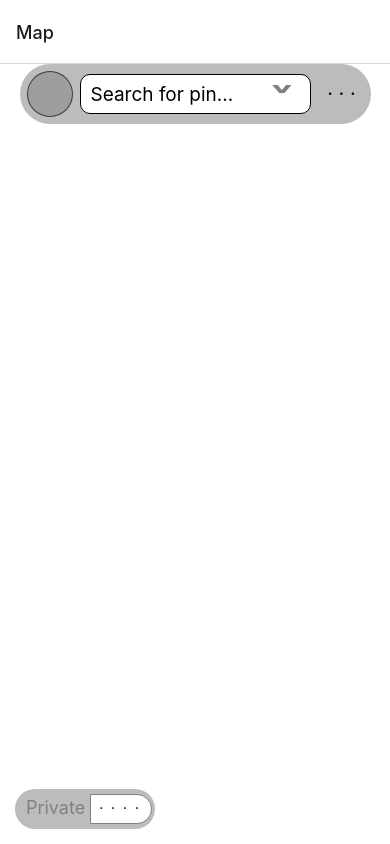
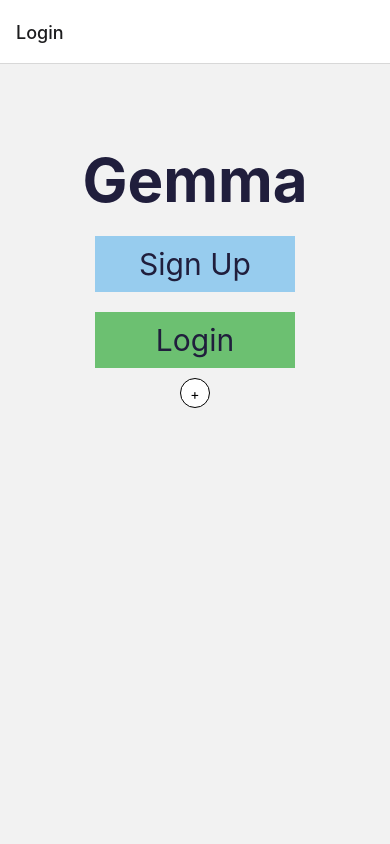
Before and after one commit to BradenLWeber/Gemma, a React Native app: screen / in a window 390 px wide. Built offline with nearby package versions, Linux system fonts and the light colour scheme; grey boxes are pictures that could not be loaded.

Commit message:
Login screen edits

```diff
--- a/App.js
+++ b/App.js
@@ -41,13 +41,13 @@ export default function App() {
     return (
       <View style={styles.container}>
         {/* Makes sure the top bar is placed well */}
-        <View style={{height: 10}} />
+        <View style={{ height: 10 }} />
         {/* Public/private bar at the bottom of the screen */}
         <PublicPrivateBar type={publicOrPrivate} onClick={clickPublicOrPrivate} />
 
         {/* User bar at top of the screen */}
         <UserBar
-          userPhoto={{uri: userPhoto}}
+          userPhoto={{ uri: userPhoto }}
           navigator={navigation}
           setBoardsType={(type) => setBoardsType(type)}
           boardScreen={false}
@@ -56,35 +56,35 @@ export default function App() {
     );
   };
 
-  function loginScreen({navigation}) {
+  function loginScreen({ navigation }) {
     return (
       <View>
-        <Login navigator={navigation} setUserInfo={setUserInfo}/>
+        <Login navigator={navigation} setUserInfo={setUserInfo} />
 
         <TouchableOpacity style={styles.PinButton} onPress={handleModal}>
           <View style={styles.addWrapper}>
-          <Text> + </Text>
+            <Text> + </Text>
           </View>
-          </TouchableOpacity>
-          <PinNote state={isModalVisible} onClick={() => setisModalVisible()}/>
+        </TouchableOpacity>
+        <PinNote state={isModalVisible} onClick={() => setisModalVisible()} />
       </View>
     )
   };
 
-  function boardsScreen({navigation}) {
+  function boardsScreen({ navigation }) {
     return (
       <>
-        <View style={{alignItems: 'center', top: 12}}>
+        <View style={{ alignItems: 'center', top: 12 }}>
           <View style={styles.boardContainer}>
             <View style={styles.screenTitleView}>
               <Text style={styles.screenTitleText}>{boardsType} boards</Text>
             </View>
           </View>
-          <Board boardType={boardsType} navigator={navigation}/>
-          <Board boardType={boardsType} navigator={navigation}v/>
-          <Board boardType={boardsType} navigator={navigation}/>
+          <Board boardType={boardsType} navigator={navigation} />
+          <Board boardType={boardsType} navigator={navigation} v />
+          <Board boardType={boardsType} navigator={navigation} />
           <UserBar
-            userPhoto={{uri: userPhoto}}
+            userPhoto={{ uri: userPhoto }}
             navigator={navigation}
             setBoardsType={(type) => setBoardsType(type)}
             boardScreen={true}
@@ -98,8 +98,8 @@ export default function App() {
 
   return (
     <NavigationContainer>
-      <Stack.Navigator initialRouteName="Map">
-        <Stack.Screen name="Login" component={loginScreen}/>
+      <Stack.Navigator initialRouteName="Login">
+        <Stack.Screen name="Login" component={loginScreen} />
         <Stack.Screen name="Map" component={mapScreen} />
         <Stack.Screen name="Boards" component={boardsScreen} />
       </Stack.Navigator>
--- a/components/login.jsx
+++ b/components/login.jsx
@@ -1,5 +1,5 @@
 import React, { useState } from 'react';
-import { View, Text, Button } from 'react-native';
+import { View, Text, StyleSheet, Button, TouchableOpacity } from 'react-native';
 import * as Google from 'expo-google-app-auth';
 
 // Here's the youtube video that taught me how to login: https://www.youtube.com/watch?v=FSMrzYpBeDM
@@ -14,7 +14,7 @@ const Login = (props) => {
 
         const config = {
             // These are gotten from my console.cloud.google account that I set up
-            iosClientId : `282320214945-agg9q4c7vaakcickd2eivuo63fm14ouo.apps.googleusercontent.com`,
+            iosClientId: `282320214945-agg9q4c7vaakcickd2eivuo63fm14ouo.apps.googleusercontent.com`,
             androidClientId: `282320214945-e9oa9ldi6veroi1gj5bemmednrlfumo4.apps.googleusercontent.com`,
             scopes: ['profile', 'email']
         };
@@ -27,7 +27,7 @@ const Login = (props) => {
                 if (type === 'success') {
                     const { email, name, photoUrl } = user;
                     props.setUserInfo(name, email, photoUrl);
-                    setTimeout(() => {props.navigator.navigate('Map');}, 500);
+                    setTimeout(() => { props.navigator.navigate('Map'); }, 500);
                 } else {
                     alert('Google login failed');
                 }
@@ -40,10 +40,50 @@ const Login = (props) => {
     }
 
     return (
-        <View>
-            <Button onPress={handleLogin} title={googleSubmitting ? 'Working' : 'Login'} style={{backgroundColor: 'yellow', height: 34}} />
+        <View style={styles.loginView}>
+            <Text style={styles.loginTitle}>Gemma</Text>
+            <TouchableOpacity style={styles.signupButton}>
+                <Text style={styles.buttonText}>{googleSubmitting ? 'Working' : 'Sign Up'}</Text>
+            </TouchableOpacity>
+            <TouchableOpacity onPress={handleLogin} style={styles.loginButton}>
+                <Text style={styles.buttonText}>{googleSubmitting ? 'Working' : 'Login'}</Text>
+            </TouchableOpacity>
         </View>
     )
 };
 
+const styles = StyleSheet.create({
+    loginView: {
+        flexDirection: 'column',
+        alignItems: 'center',
+    },
+    loginTitle: {
+        textAlign: 'center',
+        fontWeight: 'bold',
+        fontSize: 60,
+        marginTop: 80,
+        color: '#201E3C',
+    },
+    signupButton: {
+        alignItems: "center",
+        backgroundColor: "#97CCEE",
+        width: 200,
+        marginTop: 20,
+        padding: 10,
+    },
+    buttonText: {
+        fontSize: 30,
+        color: '#201E3C',
+    },
+    loginButton: {
+        alignItems: "center",
+        backgroundColor: "#6CC071",
+        width: 200,
+        marginTop: 20,
+        padding: 10,
+    },
+});
+
+
+
 export default Login;
```
Also changed, not shown: assets/icon-idea-1.png (added), 1 other file (tests, documents, lock files or other folders).
